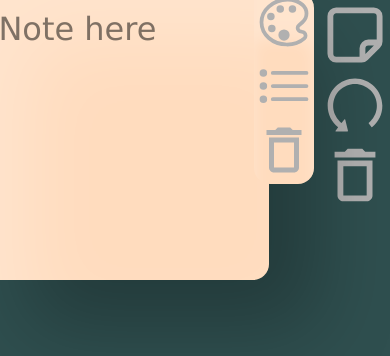
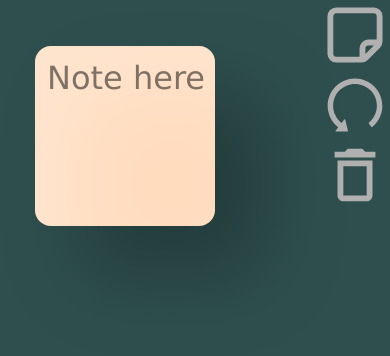
Before and after one commit to andrejPalic/sticky-board, a React (Vite) app: page / in a window 390 px wide. Both pictures are taken after a click on the icon 355 px from the left and 35 px from the top of the page. Shown: the top 356 px of the page. Built offline with nearby package versions, Linux system fonts and the light colour scheme.

Commit message:
Add css for small screens

```diff
--- a/src/components/StickyNote.css
+++ b/src/components/StickyNote.css
@@ -1,7 +1,7 @@
 .sticky {
   position: absolute;
   transform: translate(-50%, -50%);
-  width: 288px;
+  width: 3in;
   margin: 2.5%;
   border-radius: 1em;
   box-shadow: 3em 3em 5em rgba(0, 0, 0, 0.25);
@@ -86,7 +86,7 @@
   visibility: hidden;
   background-color: inherit;
   opacity: 0;
-  border-radius: 0 1em 1em 1em;
+  border-radius: 0 1em 1em 0;
   box-shadow: inset 0 3em 1em rgba(255, 255, 255, 0.25);
 }
 
@@ -110,3 +110,13 @@
   color: black;
   transition: 0.1s color ease-out;
 }
+
+@media only screen and (max-width: 480px) {
+  .sticky {
+    width: calc(1.875in);
+  }
+
+  .sticky > div > svg {
+    font-size: 37.5px;
+  }
+}
```
Also changed, not shown: 1 other file (tests, documents, lock files or other folders).
